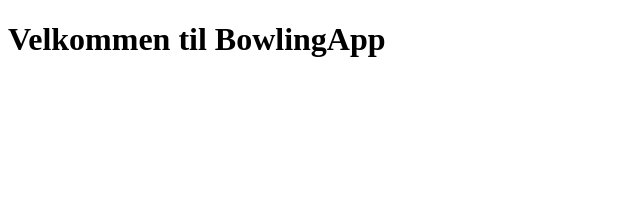
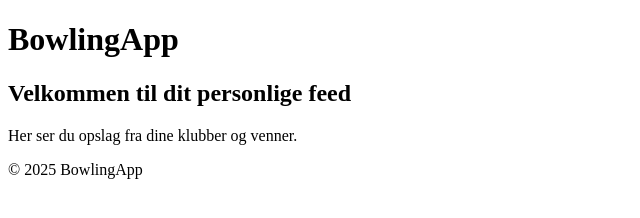
Before and after one commit to tobi1751/html-learning-phase-1, a plain HTML site: page html-learning-phase-1/indhold.html in a window 1280 px wide. Shown: the whole page, without its empty margins (0-640 px from the left). Drawn offline with Linux system fonts and the light colour scheme.

Commit message:
Tilføjet semantisk struktur med main header og footer

```diff
--- a/html-learning-phase-1/indhold.html
+++ b/html-learning-phase-1/indhold.html
@@ -5,6 +5,15 @@
     <title>BowlingApp</title>
   </head>
   <body>
-    <h1>Velkommen til BowlingApp</h1>
+    <header>
+        <h1>BowlingApp</h1>
+    </header>
+    <main>
+        <h2>Velkommen til dit personlige feed</h2>
+        <p>Her ser du opslag fra dine klubber og venner.</p>
+    </main>
+    <footer>
+        <p>&copy; 2025 BowlingApp</p>
+    </footer>
   </body>
 </html>
```
